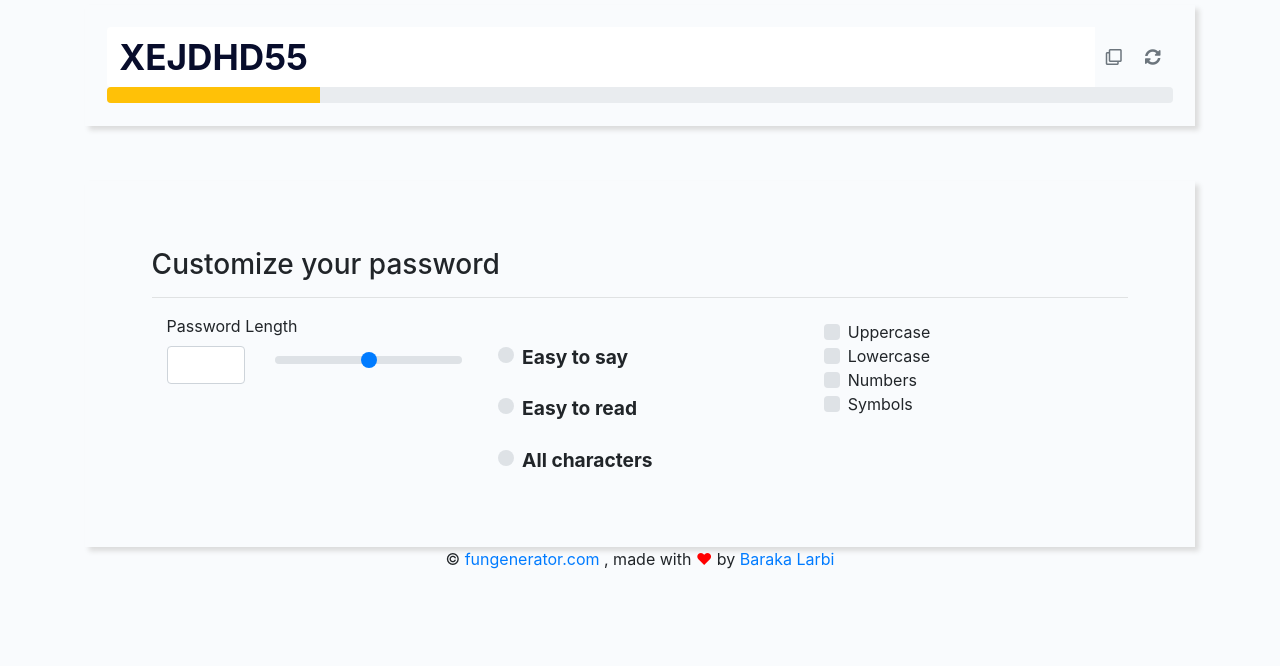
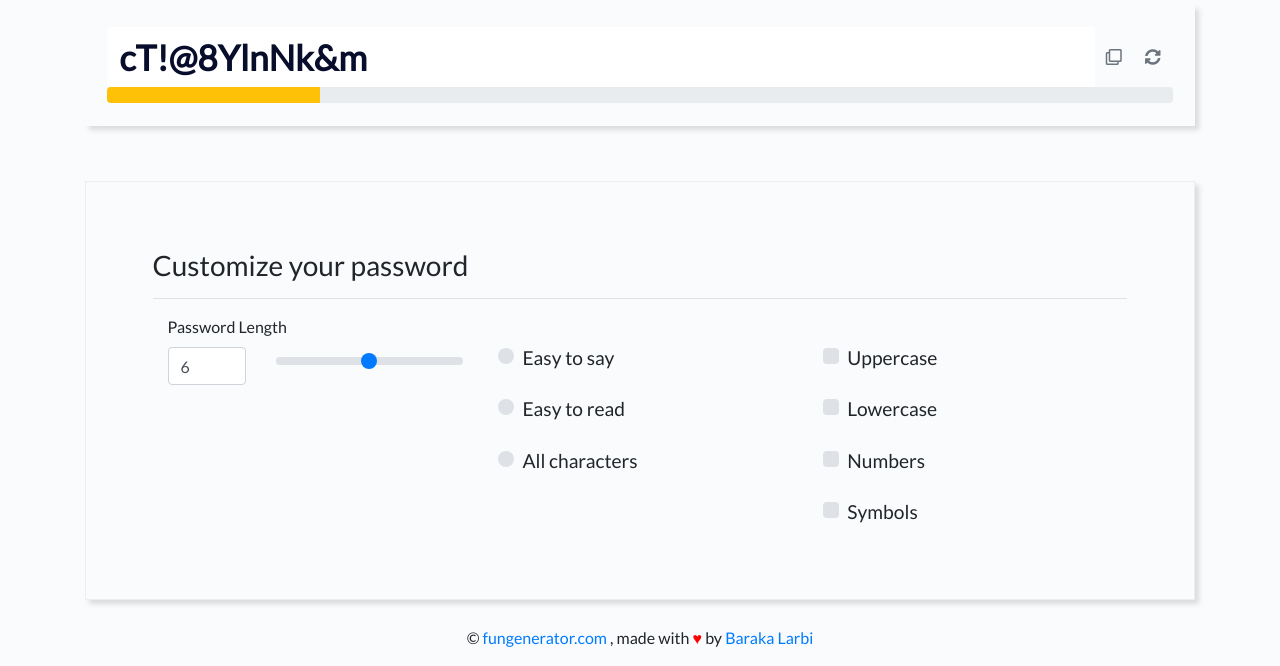
Before and after one commit to larbibaraka/FunGenerator, a plain HTML site: page pages/generate_password.html in a window 1280 px wide. Shown: the part 239-905 px from the top of the page. Before the commit the page ends 826 px from the top, so only its background shows below. Drawn offline with nearby package versions, Linux system fonts and the light colour scheme.

Commit message:
css done :p

```diff
--- a/main.css
+++ b/main.css
@@ -1,14 +1,13 @@
+@import url('https://fonts.googleapis.com/css?family=Lato');
+
 body{
     background: #457fca;  /* fallback for old browsers */
 background: -webkit-linear-gradient(to right, #5691c8, #457fca);  /* Chrome 10-25, Safari 5.1-6 */
 background: linear-gradient(to right, #5691c8, #457fca); /* W3C, IE 10+/ Edge, Firefox 16+, Chrome 26+, Opera 12+, Safari 7+ */
-
+font-family: 'Lato', sans-serif;
 }
 .intro {
     background: transparent;
-
-
-
 
 }
 .intro p{
--- a/pages/generate_password.html
+++ b/pages/generate_password.html
@@ -51,7 +51,7 @@
 
             <div class="passwordArea">
                 <div class="input-group">
-                    <input type="text" class="form-control" aria-label="" value="XEJDHD55" aria-describedby="button-addon4">
+                    <input type="text" class="form-control" aria-label="" value="cT!@8YlnNk&m" aria-describedby="button-addon4">
                     <div class="input-group-append" id="button-addon4">
                         <button title="copy" class="btn btn-outline-secondary" type="button"><i class="far fa-clone"></i></button>
                         <button title="generate" class="btn btn-outline-secondary" type="button"><i class="fas fa-sync-alt"></i></button>
@@ -73,7 +73,7 @@
                                 <label class="label" for="">Password Length</label>
                                 <div class="row">
                                     <div class="col-md-4">
-                                            <input id="" class="form-control" type="number">
+                                        <input id="" class="form-control" type="number" value="6">
                                     </div>
                                     <div class="col-md-8">
                                         <input type="range" class="custom-range" id="">
@@ -122,7 +122,6 @@
                         </div>
                     </div>
 
-
                 </div>
 
             </div>
--- a/pages/generatepass.css
+++ b/pages/generatepass.css
@@ -1,5 +1,7 @@
+@import url('https://fonts.googleapis.com/css?family=Lato');
 body {
     background: #f9fbfd;
+    font-family: 'Lato', sans-serif;
 }
 
 .intro-div {
@@ -9,6 +11,7 @@ body {
 .passwordArea {
     height: 10%;
     padding: 2%;
+
     -webkit-box-shadow: 4px 4px 5px 0px rgba(219,219,219,1);
     -moz-box-shadow: 4px 4px 5px 0px rgba(219,219,219,1);
     box-shadow: 4px 4px 5px 0px rgba(219,219,219,1);
@@ -42,6 +45,7 @@ body {
 }
 .ControlArea {
     margin-top: 5%;
+    border: 1px solid #eee;
     height: 10%;
     padding: 6%;
     -webkit-box-shadow: 4px 4px 5px 0px rgba(219,219,219,1);
@@ -53,11 +57,17 @@ body {
     padding: 2%;
 
 }
-.password-type .custom-radio {
+.password-type .custom-radio,
+.password-type .custom-checkbox{
      margin-top: 8%;
 }
 
-.password-type .custom-radio .custom-control-label {
-   font-weight: bold;
+.password-type .custom-radio .custom-control-label,
+.password-type .custom-checkbox .custom-control-label{
+   font-weight:400;
    font-size: 1.2em;
 }
+
+footer{
+    margin-top: 2%;
+}
```
Also changed, not shown: index.html (+1 -2 lines). Lines whose indentation alone changed are shown as unchanged.
